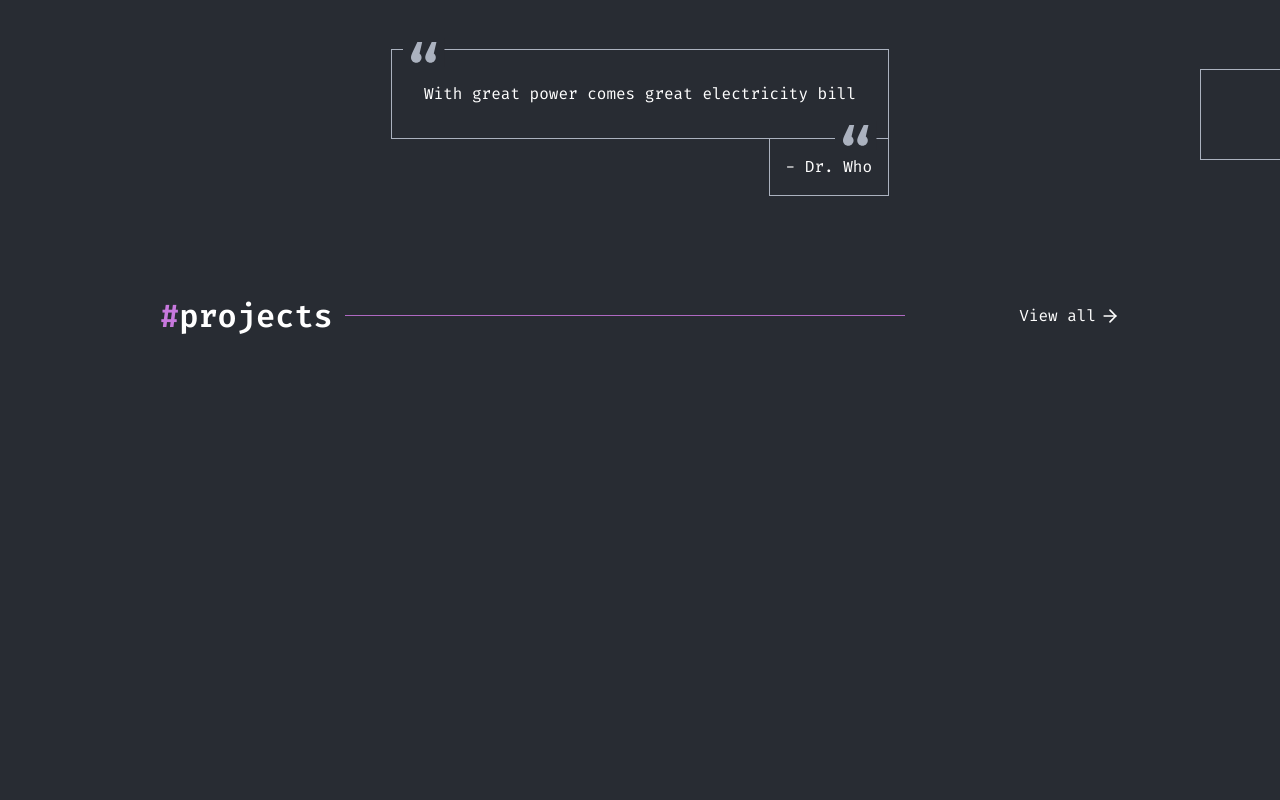
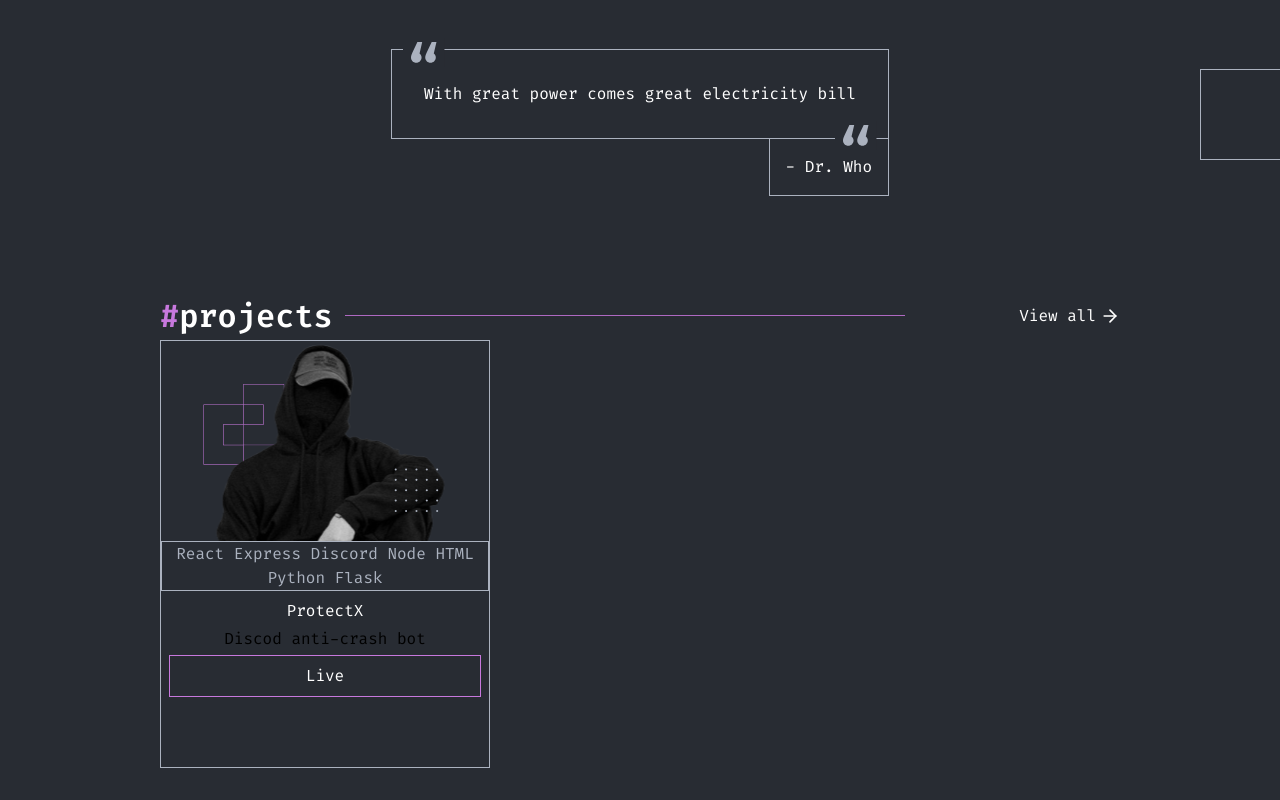
Before and after one commit to diwahar-m/personal-portfolio, a React (Vite) app: page / in a window 1280 px wide. Shown: the part 583-1383 px from the top of the page. Before the commit the page ends 955 px from the top, so only its background shows below. Built offline with nearby package versions, Linux system fonts and the light colour scheme; a web font is replaced by a local one.

Commit message:
Project card under development

```diff
--- /dev/null
+++ b/src/components/ProjectCard.jsx
@@ -0,0 +1,22 @@
+import React from "react";
+import ProfileImage from "../assets/hero/profileImage.svg";
+
+export default function ProjectCard() {
+  return (
+    <div className="w-[330px] h-[428px] border-1 border-[#ABB2BF] flex flex-col items-stretch">
+      <img src={ProfileImage} className="w-full h-[200px]" />
+      <div className="border-1 border-[#ABB2BF]">
+        <h5 className="text-[#ABB2BF]">
+          React Express Discord Node HTML Python Flask
+        </h5>
+      </div>
+      <div className="p-2 flex flex-col gap-1">
+        <h2 className="text-[#fff]">ProtectX</h2>
+        <p>Discod anti-crash bot</p>
+        <button className="border-[#C778DD] hover:border-[#fff] border-[0.1rem] py-[0.5rem] px-[1rem] text-[#fff] hover:text-[#C778DD]">
+          Live
+        </button>
+      </div>
+    </div>
+  );
+}
--- a/src/components/Projects.jsx
+++ b/src/components/Projects.jsx
@@ -1,6 +1,7 @@
 import { Divider } from "@mui/material";
 import { ArrowRight } from "lucide-react";
 import React from "react";
+import ProjectCard from "./ProjectCard";
 
 export default function Projects() {
   return (
@@ -17,6 +18,7 @@ export default function Projects() {
           <ArrowRight size={"20"} color="#fff" />
         </div>
       </div>
+      <ProjectCard />
     </div>
   );
 }
```
